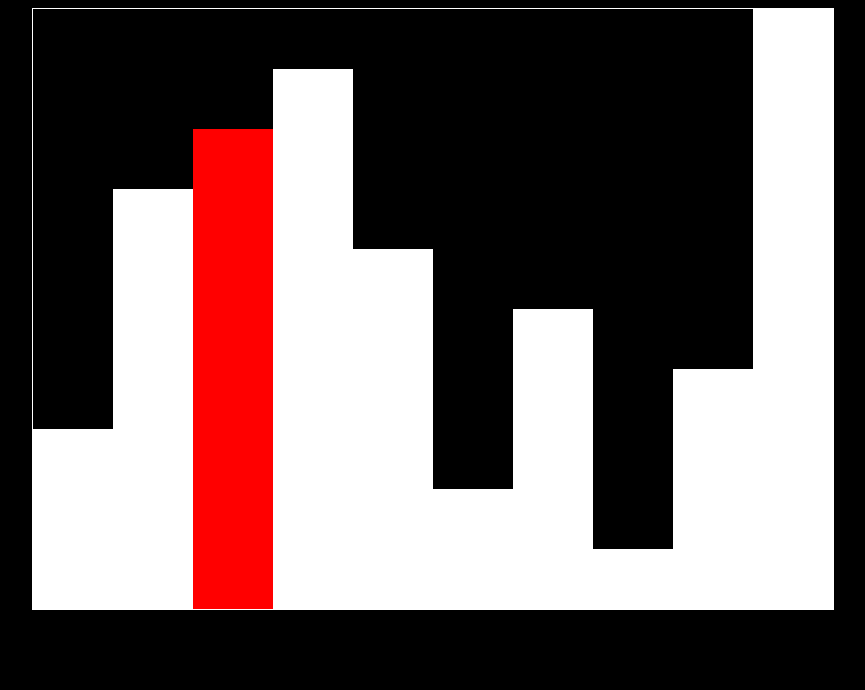
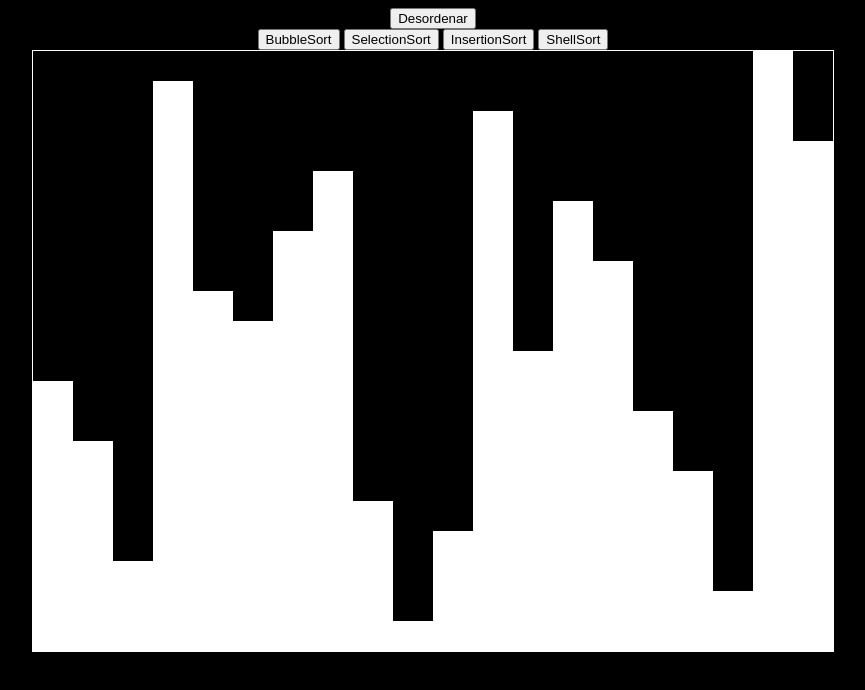
Before and after one commit to rfps09/Visual-Sort, a plain HTML site: page index.html in a window 1280 px wide. Shown: the whole page, without its empty margins (207-1072 px from the left). Drawn offline with Linux system fonts and the light colour scheme.

Commit message:
problema ao chamar mais de uma função ao mesmo tempo

```diff
--- a/index.html
+++ b/index.html
@@ -7,7 +7,18 @@
     <title>Document</title>
 </head>
 <body style="background-color: black; color: white; text-align: center;">
-    <canvas id="quadro" width="800" height="600" style="border: 1px solid white"></canvas>
+    <div>
+        <button onclick="render(vetorTeste)"> Desordenar </button>
+    </div>
+    <div>
+        <button onclick="sleep(2000).then(()=>{bubbleSort(vetorTeste)})"> BubbleSort </button>
+        <button onclick="sleep(2000).then(()=>{selectionSort(vetorTeste)})"> SelectionSort </button>
+        <button onclick="sleep(2000).then(()=>{insertionSort(vetorTeste)})"> InsertionSort </button>
+        <button onclick="sleep(2000).then(()=>{shellSort(vetorTeste)})"> ShellSort </button>
+    </div>
+    <div>
+        <canvas id="quadro" width="800" height="600" style="border: 1px solid white"></canvas>
+    </div>
     <script src="sort.js"></script>
 </body>
 </html>
--- a/sort.js
+++ b/sort.js
@@ -5,19 +5,65 @@ function sleep(ms) {
     return new Promise(resolve => setTimeout(resolve, ms));
 }
 
-function render(vetor, index) {
+function render(vetor, index = vetor.length, indexComparer = vetor.length, ordenado = false) {
     ctx.clearRect(0,0,cnv.width, cnv.height);
     var len = vetor.length;
     for(let i=0; i < len; i++) {
         if(i == index) ctx.fillStyle = "red";
+        else if(i == indexComparer) ctx.fillStyle = "green";
         else ctx.fillStyle = "#FFFFFF";
-        ctx.fillRect(80*i,600-60*vetor[i],80,60*vetor[i]);
+        if(ordenado == true) ctx.fillStyle = "#42ff33";
+        ctx.fillRect((800/len)*i,600-(600/len)*vetor[i],(800/len),(600/len)*vetor[i]);
     }
 }
 
-var vetorTeste = [9,7,3,8,6,2,5,1,4,10];
+var vetorTeste = [9,7,3,19,12,11,14,16,5,1,4,18,10,15,13,8,6,2,20,17];
+var base = vetorTeste.slice();
 
 render(vetorTeste);
+
+async function bubbleSort(vetor) {
+    var len = vetor.length;
+    for(let i=1; i < len; i++) {
+        for(let j=0; j < len-i; j++) {
+            render(vetor, j);
+            await sleep(250);
+            if(vetor[j] > vetor[j+1]) {
+                let aux = vetor[j];
+                vetor[j] = vetor[j+1];
+                vetor[j+1] = aux;
+            }
+            render(vetor, j+1);
+            await sleep(250);
+        }
+    }
+
+    render(vetor,vetor.length,vetor.length,true);
+    vetorTeste = base.slice();
+}
+
+async function selectionSort(vetor) {
+    var len = vetor.length;
+    var menor;
+    for(let i=0; i < len; i++) {
+        menor = i;
+        for(let j=i; j < len; j++) {
+            if(vetor[menor] > vetor[j]) {
+                menor = j;
+            }
+            render(vetor, j, menor);
+            await sleep(500);
+        }
+        let aux = vetor[i];
+        vetor[i] = vetor[menor];
+        vetor[menor] = aux;
+        render(vetor,vetor.length,i);
+        await sleep(500);
+    }
+
+    render(vetor,vetor.length,vetor.length,true);
+    vetorTeste = base.slice();
+}
 
 async function insertionSort(vetor) {
     var len = vetor.length;
@@ -35,26 +81,32 @@ async function insertionSort(vetor) {
         }
     }
 
-    render(vetor, len);
+    render(vetor,vetor.length,vetor.length,true);
+    vetorTeste = base.slice();
 }
 
-async function bubbleSort(vetor) {
+async function shellSort(vetor) {
     var len = vetor.length;
-    for(let i=2; i <= len; i++) {
-        for(let j=0; j < len-i; j++) {
-            render(vetor, j);
-            await sleep(250);
-            if(vetor[j] > vetor[j+1]) {
+    var gap = Math.floor(len/2);
+
+    while(gap) {
+        for(let i=gap; i < len; i++) {
+            let j=i;
+            render(vetor, i)
+            await sleep(500);
+            while(j-gap >= 0 && vetor[j] < vetor[j-gap]) {
                 let aux = vetor[j];
-                vetor[j] = vetor[j+1];
-                vetor[j+1] = aux;
+                vetor[j] = vetor[j-gap];
+                vetor[j-gap] = aux;
+                j-=gap;
+                render(vetor, j)
+                await sleep(500);
             }
-            render(vetor, j+1);
-            await sleep(250);
         }
+
+        gap = Math.floor(gap/2);
     }
 
-    render(vetor, len);
+    render(vetor,vetor.length,vetor.length,true);
+    vetorTeste = base.slice();
 }
-
-sleep(2000).then(()=>{insertionSort(vetorTeste);})
```
